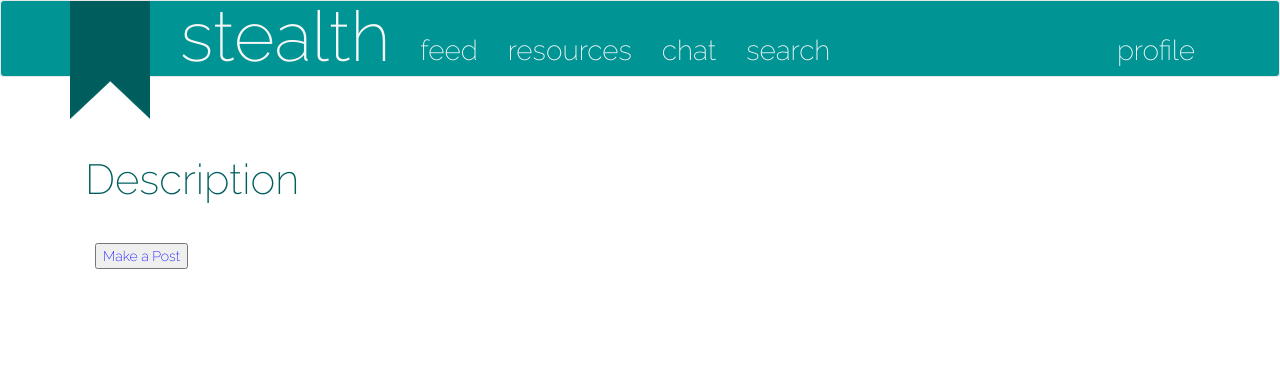
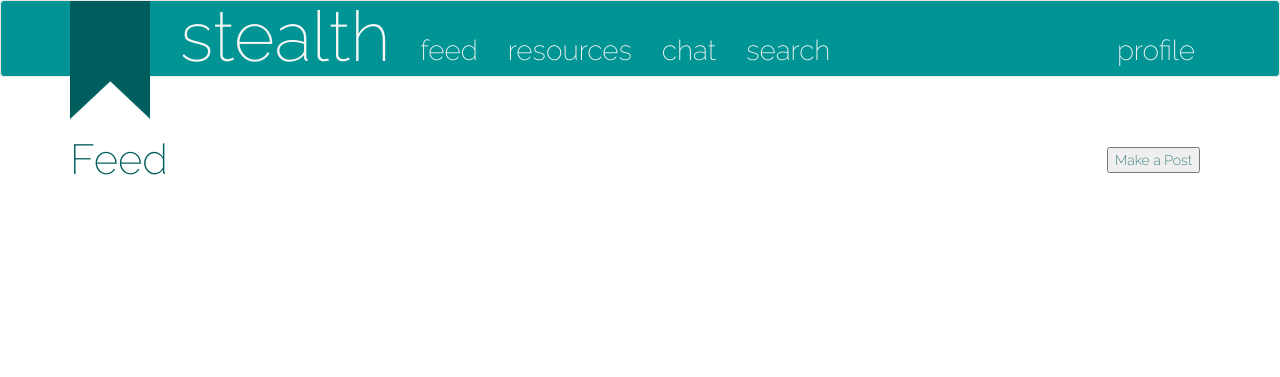
Before and after one commit to svaswani/STEALTH, a Django app: page /feed/ in a window 1280 px wide. Shown: the top 377 px of the page. Run offline with Django 3.2, Linux system fonts and the light colour scheme; data that the repository does not hold is empty; some libraries are stand-ins or nearby versions.

Commit message:
finished feed

```diff
--- a/django/tools/static/css/nav.css
+++ b/django/tools/static/css/nav.css
@@ -80,7 +80,7 @@ main {
 }
 
 
-/* CSS Document */
+/* Chat */
 
 form, p, span {
     margin: 0;
@@ -137,7 +137,7 @@ a:hover {
     width: 60px;
 }
 
-button{
+button {
     margin: 10px;
 }
 
@@ -157,7 +157,10 @@ button{
     margin: 0 0 2px 0;
 }
 
-img{
+
+/* About */
+
+img {
     /*display: inline;*/
     margin-bottom: 3em;
 }
@@ -170,12 +173,43 @@ p.about {
     font-size: 1.5em;
 }
 
-h3{
+h3 {
     font-size: 3em;
-    color:#005e5e;
+    color: #005e5e;
     margin-bottom: 30px;
 }
 
-.c{
+.c {
     margin-bottom: 50px;
 }
+
+
+/* Feed */
+
+.b {
+    display: inline;
+    float: right;
+    color: #005e5e;
+}
+
+.f {
+    display: inline;
+}
+
+.a {
+    text-decoration: none;
+    color: #005e5e;
+}
+
+.atest {
+    float: right;
+}
+
+header {
+    margin-bottom: 20px;
+}
+
+.e {
+    margin: 15px 0 0 15px;
+    position: absolute;
+}
--- a/django/tools/templates/tools/chat.html
+++ b/django/tools/templates/tools/chat.html
@@ -31,7 +31,7 @@
         <div class="container">
             <div class="navbar-header">
                 <a class="navbar-brand" href="{% url 'splash' %}">
-                    <img alt="Brand" src="../django/tools/static/images/favicon-brand.png">
+                    <img alt="Brand" src="../../static/images/favicon-brand.png">
                 </a>
 
             </div>
--- a/django/tools/templates/tools/feed.html
+++ b/django/tools/templates/tools/feed.html
@@ -1,19 +1,22 @@
-{% extends 'tools/base.html' %}
-{% block content %}
-    <div class="container">
-        <div class="container">
-            <div class="row">
-                <div class="col-md-6"><h3>Description</h3></div>
-            </div>
-            {% for post in posts %}
-                <div class="row">
-                    <a href="{% url 'detail' post.id %}"><div class="col-md-4">{{ post.title }}</div></a>
-                    <div class="col-md-6">{{ post.description }}</div>
-                    <div class="col-md-2">
-                    </div>
-                </div>
-            {% endfor %}
-            <a href="{% url 'create' %}"><button> Make a Post </button></a>
+{% extends 'tools/base.html' %} {% block content %}
+<div class="container">
+    <header>
+    <h3 class="f">Feed</h3>
+    <a href="{% url 'create' %}"><button class="b"> Make a Post </button></a>
+    </header>
+    {% for post in posts %}
+    <div class="panel panel-default">
+        <div class="panel-heading">
+            <a class="a" href="{% url 'detail' post.id %}">
+                <div>{{ post.title }}</div>
+            </a>
+        </div>
+        <div class="panel-body">
+            {{ post.description }}
         </div>
     </div>
+    {% endfor %}
+
+</div>
+</div>
 {% endblock %}
```
Also changed, not shown: django/tools/templates/tools/detail.html (+18 -17 lines), django/tools/migrations/0011_auto_20170226_0439.py (added).
